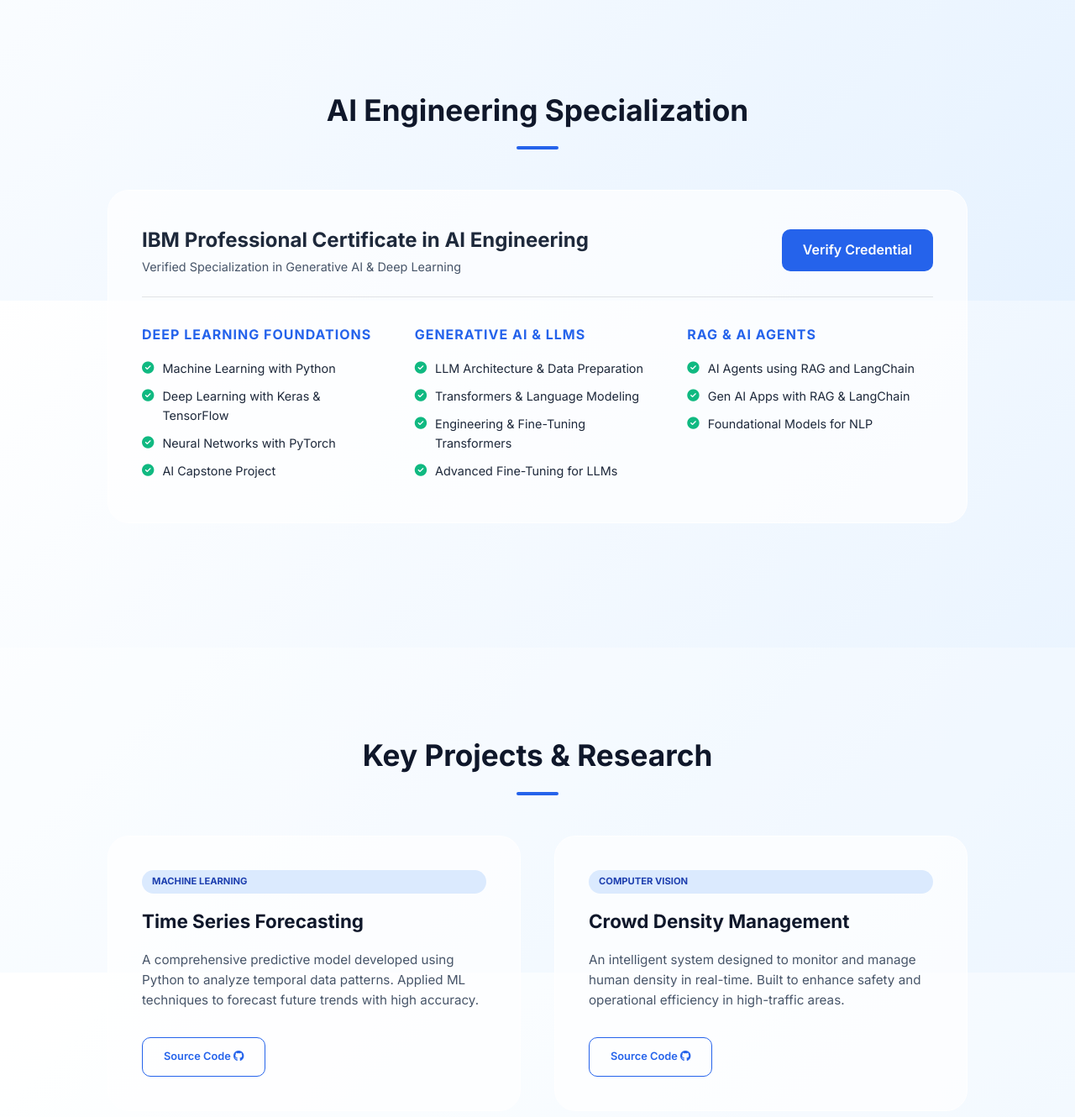
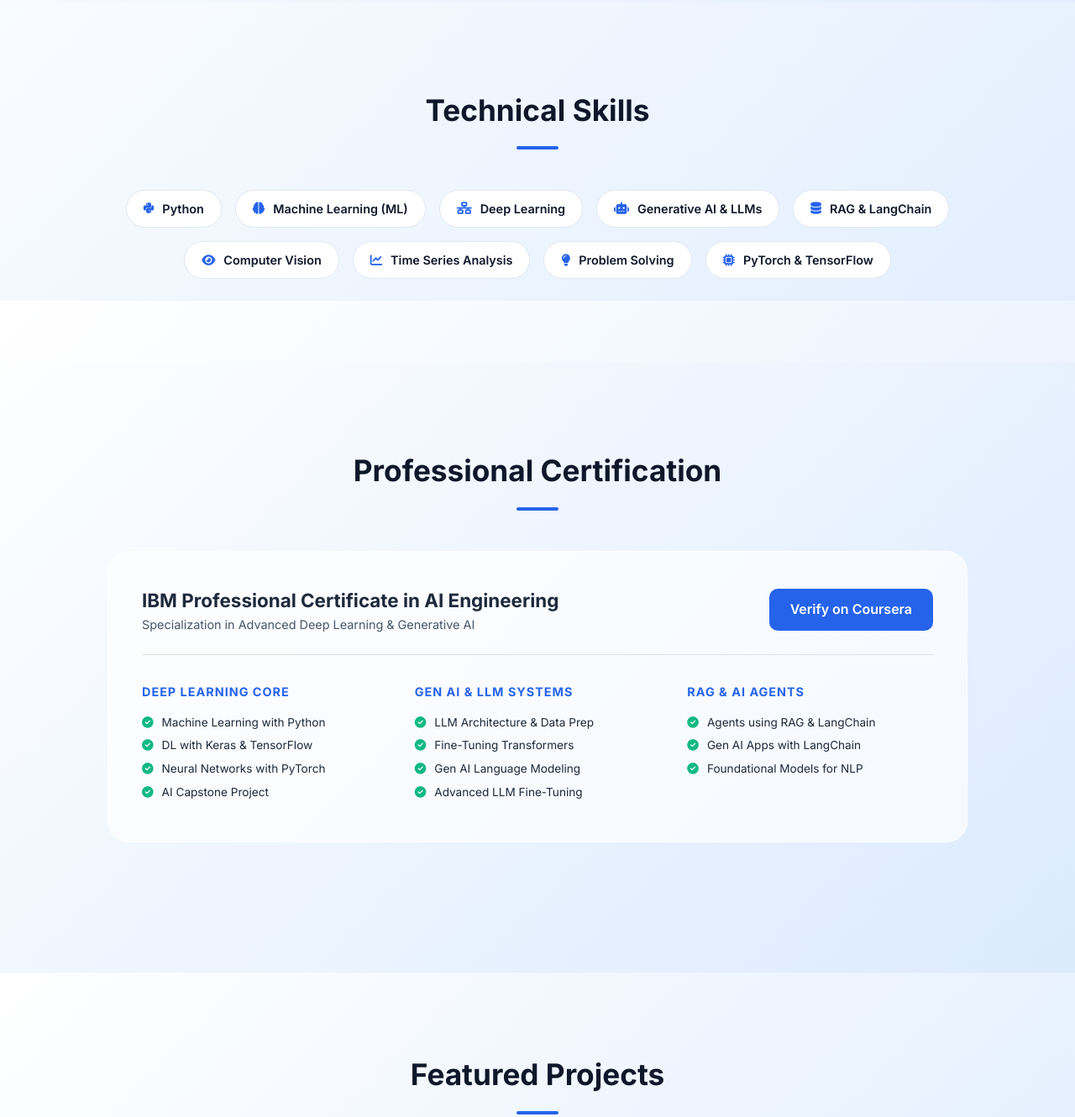
Before and after one commit to Egarathya-KP/Portfolio, a plain HTML site: page index.html in a window 1280 px wide. Shown: the part 1242-2572 px from the top of the page at 84% size. Drawn offline with Linux system fonts and the light colour scheme.

Commit message:
Update index.html

```diff
--- a/index.html
+++ b/index.html
@@ -10,7 +10,7 @@
         :root {
             --primary-navy: #0f172a;
             --accent-blue: #2563eb;
-            --glass-bg: rgba(255, 255, 255, 0.7);
+            --glass-white: rgba(255, 255, 255, 0.7);
             --text-main: #1e293b;
             --text-light: #475569;
             --transition: all 0.3s cubic-bezier(0.4, 0, 0.2, 1);
@@ -22,7 +22,7 @@
         body {
             font-family: 'Inter', sans-serif;
             color: var(--text-main);
-            background: linear-gradient(135deg, #ffffff 0%, #e6f2ff 100%);
+            background: linear-gradient(135deg, #ffffff 0%, #dbeafe 100%);
             background-attachment: fixed;
             line-height: 1.6;
         }
@@ -45,7 +45,7 @@
         /* --- Navigation --- */
         nav {
             background: rgba(255, 255, 255, 0.8);
-            backdrop-filter: blur(12px);
+            backdrop-filter: blur(15px);
             padding: 1rem 10%;
             display: flex;
             justify-content: space-between;
@@ -70,25 +70,35 @@
         /* --- Stats Card --- */
         .stats-grid { display: grid; grid-template-columns: repeat(auto-fit, minmax(180px, 1fr)); gap: 1.5rem; margin-top: 2rem; }
         .stat-card {
-            background: var(--glass-bg); padding: 1.5rem; border-radius: 20px; text-align: center;
+            background: var(--glass-white); padding: 1.5rem; border-radius: 20px; text-align: center;
             border: 1px solid rgba(255,255,255,0.5); transition: var(--transition);
         }
         .stat-card h3 { color: var(--accent-blue); font-size: 1.8rem; margin-bottom: 5px; }
         .stat-card p { font-size: 0.8rem; font-weight: 700; color: var(--text-light); text-transform: uppercase; }
 
+        /* --- Skills --- */
+        .skills-flex { display: flex; flex-wrap: wrap; justify-content: center; gap: 1rem; margin-top: 2rem; }
+        .skill-pill {
+            background: white; border: 1px solid #e2e8f0; padding: 10px 20px; border-radius: 50px;
+            display: flex; align-items: center; gap: 10px; font-weight: 600; font-size: 0.9rem;
+            transition: var(--transition); color: var(--primary-navy);
+        }
+        .skill-pill i { color: var(--accent-blue); }
+        .skill-pill:hover { transform: translateY(-3px); border-color: var(--accent-blue); box-shadow: 0 5px 15px rgba(37,99,235,0.1); }
+
         /* --- Certifications --- */
-        .cert-container { background: var(--glass-bg); padding: 2.5rem; border-radius: 25px; border: 1px solid white; margin-bottom: 3rem; }
+        .cert-container { background: var(--glass-white); padding: 2.5rem; border-radius: 25px; border: 1px solid white; margin-bottom: 3rem; }
         .cert-header { display: flex; justify-content: space-between; align-items: center; margin-bottom: 2rem; border-bottom: 1px solid rgba(0,0,0,0.1); padding-bottom: 1.5rem; }
         .cert-grid { display: grid; grid-template-columns: repeat(auto-fit, minmax(280px, 1fr)); gap: 2rem; }
-        .cert-group h4 { color: var(--accent-blue); margin-bottom: 1rem; font-size: 1rem; text-transform: uppercase; letter-spacing: 1px; }
-        .cert-list { list-style: none; font-size: 0.9rem; }
-        .cert-list li { margin-bottom: 10px; display: flex; gap: 10px; align-items: flex-start; }
-        .cert-list i { color: #10b981; margin-top: 4px; }
+        .cert-group h4 { color: var(--accent-blue); margin-bottom: 1rem; font-size: 0.9rem; text-transform: uppercase; letter-spacing: 1px; }
+        .cert-list { list-style: none; font-size: 0.85rem; }
+        .cert-list li { margin-bottom: 10px; display: flex; gap: 10px; align-items: flex-start; line-height: 1.3; }
+        .cert-list i { color: #10b981; margin-top: 2px; }
 
-        /* --- Projects Section --- */
+        /* --- Projects --- */
         .project-grid { display: grid; grid-template-columns: repeat(auto-fit, minmax(350px, 1fr)); gap: 2.5rem; }
         .project-card {
-            background: var(--glass-bg); padding: 2.5rem; border-radius: 25px;
+            background: var(--glass-white); padding: 2.5rem; border-radius: 25px;
             border: 1px solid white; transition: var(--transition); position: relative;
             display: flex; flex-direction: column;
         }
@@ -102,10 +112,11 @@
         .badge-blue { background: #dbeafe; color: #1e40af; }
         .badge-purple { background: #f3e8ff; color: #6b21a8; }
 
-        .btn { padding: 12px 25px; border-radius: 10px; text-decoration: none; font-weight: 600; transition: var(--transition); display: inline-block; cursor: pointer; }
-        .btn-primary { background: var(--accent-blue); color: white; border: none; }
+        /* --- Buttons --- */
+        .btn { padding: 12px 25px; border-radius: 10px; text-decoration: none; font-weight: 600; transition: var(--transition); display: inline-block; cursor: pointer; border: none; }
+        .btn-primary { background: var(--accent-blue); color: white; }
         .btn-outline { border: 1.5px solid var(--accent-blue); color: var(--accent-blue); }
-        .btn:hover { transform: scale(1.03); opacity: 0.9; }
+        .btn:hover { transform: scale(1.03); filter: brightness(1.1); }
 
         footer { background: var(--primary-navy); color: white; text-align: center; padding: 4rem; margin-top: 50px; }
 
@@ -122,7 +133,8 @@
         <a href="#" class="logo">EKP.</a>
         <ul class="nav-links">
             <li><a href="#about">About</a></li>
-            <li><a href="#certs">Certifications</a></li>
+            <li><a href="#skills">Skills</a></li>
+            <li><a href="#certs">Certificates</a></li>
             <li><a href="#projects">Projects</a></li>
             <li><a href="#contact">Contact</a></li>
         </ul>
@@ -131,16 +143,16 @@
     <section class="hero">
         <p class="role">First Year CSE Student @ VIT Vellore</p>
         <h1>Egarathya K P</h1>
-        <p class="tagline">Aspiring AI Engineer specializing in LLMs, RAG frameworks, and Deep Learning. Deeply interested in the intersection of Space Physics and Quantum Mechanics.</p>
+        <p class="tagline">Aspiring AI Engineer specializing in LLMs, Deep Learning, and RAG frameworks. Passionate about applying Quantum Mechanics and Space Physics to computational intelligence.</p>
         <div style="display:flex; gap:15px;">
-            <a href="#projects" class="btn btn-primary">View My Work</a>
-            <a href="https://www.linkedin.com/in/rathya107/" target="_blank" class="btn btn-outline">LinkedIn Profile</a>
+            <a href="#projects" class="btn btn-primary">Explore Projects</a>
+            <a href="#contact" class="btn btn-outline">Let's Talk</a>
         </div>
     </section>
 
     <section id="about">
         <div class="container">
-            <h2 class="section-title">Academic Profile</h2>
+            <h2 class="section-title">Academic & Background</h2>
             <div class="stats-grid">
                 <div class="stat-card"><h3>9.5</h3><p>Current CGPA</p></div>
                 <div class="stat-card"><h3>90.1%</h3><p>JEE Percentile</p></div>
@@ -150,41 +162,59 @@
         </div>
     </section>
 
+    <!-- NEW SKILLS SECTION -->
+    <section id="skills" style="background: rgba(255,255,255,0.2);">
+        <div class="container">
+            <h2 class="section-title">Technical Skills</h2>
+            <div class="skills-flex">
+                <div class="skill-pill"><i class="fab fa-python"></i> Python</div>
+                <div class="skill-pill"><i class="fas fa-brain"></i> Machine Learning (ML)</div>
+                <div class="skill-pill"><i class="fas fa-network-wired"></i> Deep Learning</div>
+                <div class="skill-pill"><i class="fas fa-robot"></i> Generative AI & LLMs</div>
+                <div class="skill-pill"><i class="fas fa-database"></i> RAG & LangChain</div>
+                <div class="skill-pill"><i class="fas fa-eye"></i> Computer Vision</div>
+                <div class="skill-pill"><i class="fas fa-chart-line"></i> Time Series Analysis</div>
+                <div class="skill-pill"><i class="fas fa-lightbulb"></i> Problem Solving</div>
+                <div class="skill-pill"><i class="fas fa-microchip"></i> PyTorch & TensorFlow</div>
+            </div>
+        </div>
+    </section>
+
     <section id="certs">
         <div class="container">
-            <h2 class="section-title">AI Engineering Specialization</h2>
+            <h2 class="section-title">Professional Certification</h2>
             <div class="cert-container">
                 <div class="cert-header">
                     <div>
-                        <h3 style="font-size: 1.5rem;">IBM Professional Certificate in AI Engineering</h3>
-                        <p style="color: var(--text-light); font-size: 0.9rem;">Verified Specialization in Generative AI & Deep Learning</p>
+                        <h3 style="font-size: 1.4rem;">IBM Professional Certificate in AI Engineering</h3>
+                        <p style="color: var(--text-light); font-size: 0.9rem;">Specialization in Advanced Deep Learning & Generative AI</p>
                     </div>
-                    <a href="https://coursera.org/share/68a140cfd18aeb4170e7cb6cfa2766a5" target="_blank" class="btn btn-primary">Verify Credential</a>
+                    <a href="https://coursera.org/share/68a140cfd18aeb4170e7cb6cfa2766a5" target="_blank" class="btn btn-primary">Verify on Coursera</a>
                 </div>
                 <div class="cert-grid">
                     <div class="cert-group">
-                        <h4>Deep Learning Foundations</h4>
+                        <h4>Deep Learning Core</h4>
                         <ul class="cert-list">
                             <li><i class="fas fa-check-circle"></i> Machine Learning with Python</li>
-                            <li><i class="fas fa-check-circle"></i> Deep Learning with Keras & TensorFlow</li>
+                            <li><i class="fas fa-check-circle"></i> DL with Keras & TensorFlow</li>
                             <li><i class="fas fa-check-circle"></i> Neural Networks with PyTorch</li>
                             <li><i class="fas fa-check-circle"></i> AI Capstone Project</li>
                         </ul>
                     </div>
                     <div class="cert-group">
-                        <h4>Generative AI & LLMs</h4>
+                        <h4>Gen AI & LLM Systems</h4>
                         <ul class="cert-list">
-                            <li><i class="fas fa-check-circle"></i> LLM Architecture & Data Preparation</li>
-                            <li><i class="fas fa-check-circle"></i> Transformers & Language Modeling</li>
-                            <li><i class="fas fa-check-circle"></i> Engineering & Fine-Tuning Transformers</li>
-                            <li><i class="fas fa-check-circle"></i> Advanced Fine-Tuning for LLMs</li>
+                            <li><i class="fas fa-check-circle"></i> LLM Architecture & Data Prep</li>
+                            <li><i class="fas fa-check-circle"></i> Fine-Tuning Transformers</li>
+                            <li><i class="fas fa-check-circle"></i> Gen AI Language Modeling</li>
+                            <li><i class="fas fa-check-circle"></i> Advanced LLM Fine-Tuning</li>
                         </ul>
                     </div>
                     <div class="cert-group">
                         <h4>RAG & AI Agents</h4>
                         <ul class="cert-list">
-                            <li><i class="fas fa-check-circle"></i> AI Agents using RAG and LangChain</li>
-                            <li><i class="fas fa-check-circle"></i> Gen AI Apps with RAG & LangChain</li>
+                            <li><i class="fas fa-check-circle"></i> Agents using RAG & LangChain</li>
+                            <li><i class="fas fa-check-circle"></i> Gen AI Apps with LangChain</li>
                             <li><i class="fas fa-check-circle"></i> Foundational Models for NLP</li>
                         </ul>
                     </div>
@@ -193,34 +223,31 @@
         </div>
     </section>
 
-    <section id="projects" style="background: rgba(255,255,255,0.3);">
+    <section id="projects">
         <div class="container">
-            <h2 class="section-title">Key Projects & Research</h2>
+            <h2 class="section-title">Featured Projects</h2>
             <div class="project-grid">
 
-                <!-- Project 1 -->
                 <div class="project-card">
-                    <span class="project-badge badge-blue">Machine Learning</span>
+                    <span class="project-badge badge-blue">ML / Data Science</span>
                     <h3>Time Series Forecasting</h3>
-                    <p>A comprehensive predictive model developed using Python to analyze temporal data patterns. Applied ML techniques to forecast future trends with high accuracy.</p>
-                    <a href="https://github.com/Egarathya-KP/time-series-forecasting" target="_blank" class="btn btn-outline" style="font-size: 0.8rem; width: fit-content;">Source Code <i class="fab fa-github"></i></a>
+                    <p>Advanced predictive modeling using Python to analyze and forecast temporal data. Focused on high-accuracy trend prediction using ML libraries.</p>
+                    <a href="https://github.com/Egarathya-KP/time-series-forecasting" target="_blank" class="btn btn-outline" style="font-size: 0.8rem; width: fit-content;">GitHub Repo <i class="fab fa-github"></i></a>
                 </div>
 
-                <!-- Project 2 -->
                 <div class="project-card">
                     <span class="project-badge badge-blue">Computer Vision</span>
                     <h3>Crowd Density Management</h3>
-                    <p>An intelligent system designed to monitor and manage human density in real-time. Built to enhance safety and operational efficiency in high-traffic areas.</p>
-                    <a href="https://github.com/Egarathya-KP/crowd-density-tracker" target="_blank" class="btn btn-outline" style="font-size: 0.8rem; width: fit-content;">Source Code <i class="fab fa-github"></i></a>
+                    <p>Real-time system using computer vision techniques to monitor and manage crowd density, optimizing for safety and efficient flow in public spaces.</p>
+                    <a href="https://github.com/Egarathya-KP/crowd-density-tracker" target="_blank" class="btn btn-outline" style="font-size: 0.8rem; width: fit-content;">GitHub Repo <i class="fab fa-github"></i></a>
                 </div>
 
-                <!-- Project 3 -->
                 <div class="project-card">
-                    <span class="project-badge badge-purple">Research Initiative</span>
+                    <span class="project-badge badge-purple">Research Work</span>
                     <h3>Hydraulic Fault Detection</h3>
-                    <p>Current focus on a research paper regarding AI-driven predictive maintenance. This project utilizes deep learning to detect and classify faults in hydraulic systems before they occur.</p>
-                    <div style="font-style: italic; color: var(--accent-blue); font-size: 0.85rem; font-weight: 600;">
-                        <i class="fas fa-microscope"></i> Research Paper in Progress
+                    <p>Current research initiative applying Deep Learning to detect and classify faults in hydraulic systems. Aiming for publication of a formal research paper.</p>
+                    <div style="margin-top: 10px; font-weight: 700; color: var(--accent-blue); font-size: 0.85rem;">
+                        <i class="fas fa-pen-nib"></i> Research Paper in Progress
                     </div>
                 </div>
 
@@ -230,8 +257,8 @@
 
     <section id="contact">
         <div class="container" style="text-align: center;">
-            <h2 class="section-title">Get In Touch</h2>
-            <p style="margin-bottom: 2rem;">Interested in AI research or collaborative projects? Reach out via the channels below.</p>
+            <h2 class="section-title">Connect with Me</h2>
+            <p style="margin-bottom: 2rem; color: var(--text-light);">Available for research collaborations, project discussions, and tech inquiries.</p>
             <div style="display: flex; justify-content: center; gap: 3rem;">
                 <a href="mailto:egarathyakp07@gmail.com" style="color: var(--accent-blue); font-size: 2rem;"><i class="fas fa-envelope"></i></a>
                 <a href="https://www.linkedin.com/in/rathya107/" target="_blank" style="color: var(--accent-blue); font-size: 2rem;"><i class="fab fa-linkedin"></i></a>
@@ -241,7 +268,7 @@
     </section>
 
     <footer>
-        <p>&copy; 2024 Egarathya K P | VIT Vellore | Computer Science & Engineering</p>
+        <p>&copy; 2024 Egarathya K P | VIT Vellore | CSE Undergraduate</p>
     </footer>
 
 </body>
```
